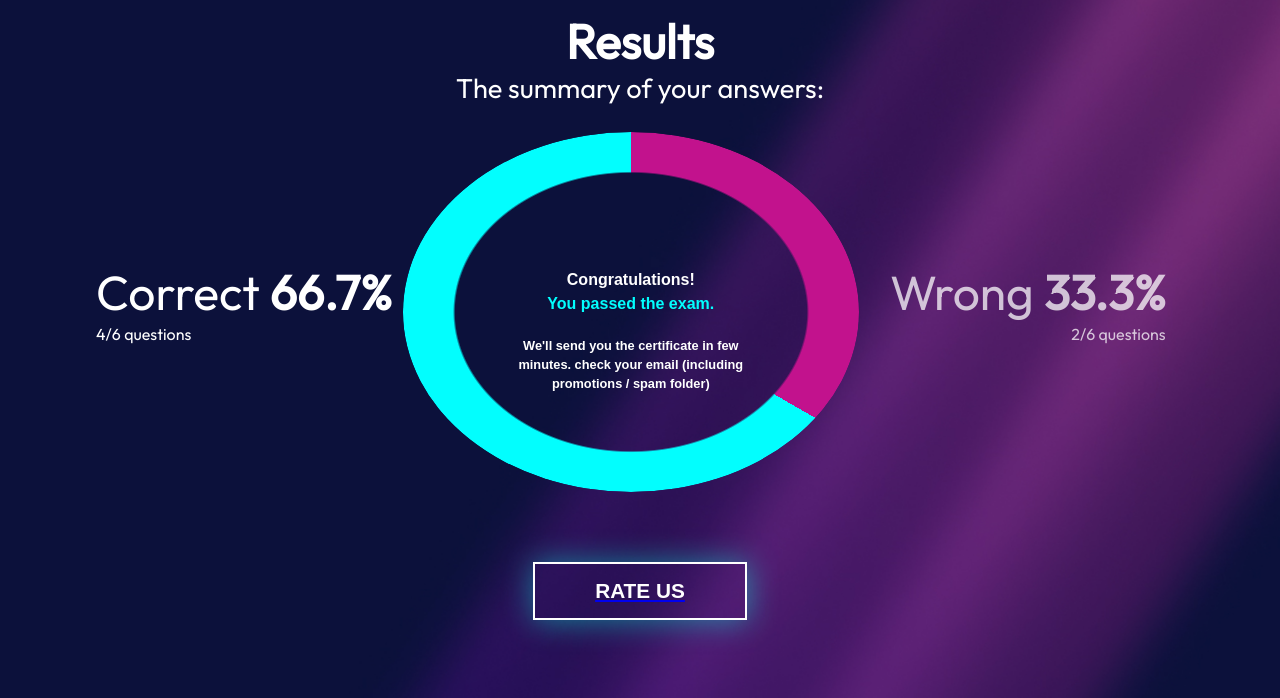
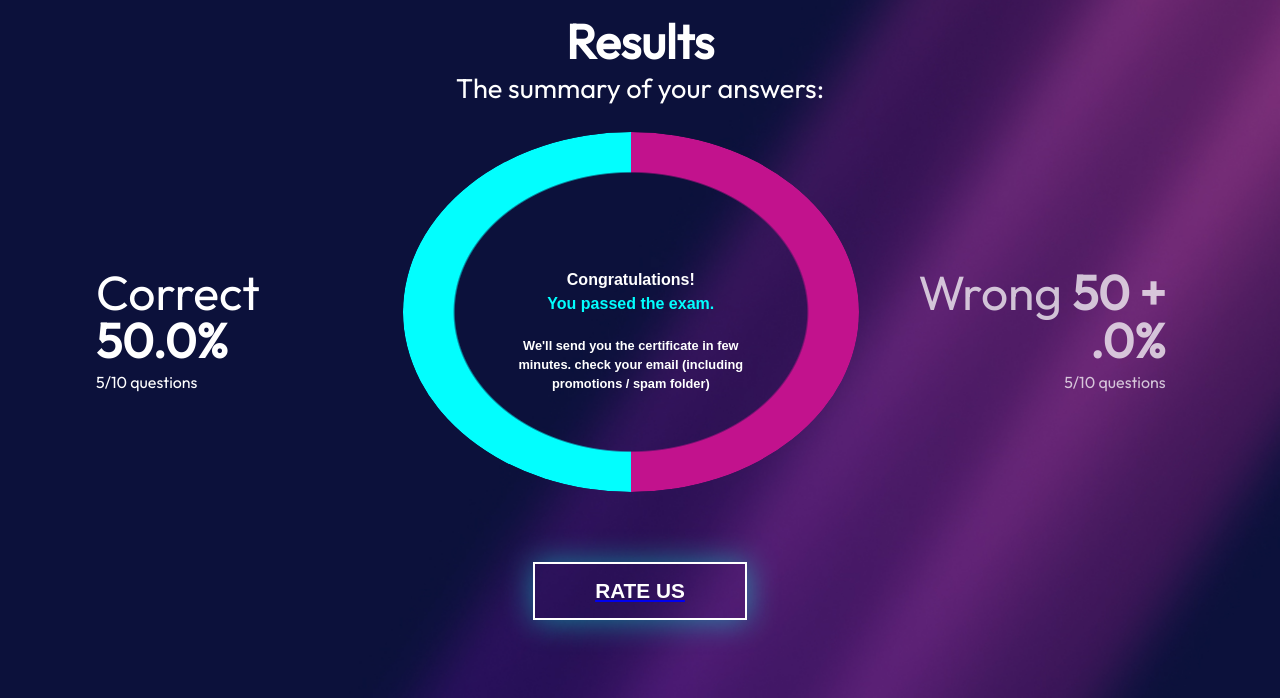
Before and after one commit to Alessandrordless/Bw1, a plain HTML site: page Results/results.html in a window 1280 px wide. Shown: the part 102-800 px from the top of the page. Drawn offline with Linux system fonts and the light colour scheme.

Commit message:
add results' page scores

```diff
--- a/Results/results.html
+++ b/Results/results.html
@@ -40,5 +40,6 @@
         <a href="../Feedback Page/index.html"><button>RATE US</button></a>
       </div>
     </div>
+    <script src="./script.js"></script>
   </body>
 </html>
--- /dev/null
+++ b/Results/script.js
@@ -0,0 +1,21 @@
+const userAnswers = [true, true, true, true, true, false, false, false, false, false];
+
+const nrWrongAnswers = userAnswers.filter((userAnswer) => userAnswer === false).length;
+let rightAnswers = userAnswers.length - nrWrongAnswers;
+
+const pie= document.querySelector(".pie");
+pie.style.setProperty("--p", nrWrongAnswers * 10);
+
+console.log(nrWrongAnswers);
+
+const wrongText = document.querySelector(".grade:nth-of-type(3) span")
+wrongText.innerText = `${nrWrongAnswers * 10} + .0%`;
+
+const rightText = document.querySelector(".grade:nth-of-type(1) span")
+rightText.innerText = `${rightAnswers * 10}.0%`
+
+const answersScore = document.querySelector(".grade:nth-of-type(1) p");
+answersScore.innerText = `${rightAnswers}/${userAnswers.length} questions`;
+
+const wrongScore = document.querySelector(".grade:nth-of-type(3) p");
+wrongScore.innerText = `${nrWrongAnswers}/${userAnswers.length} questions`
```
